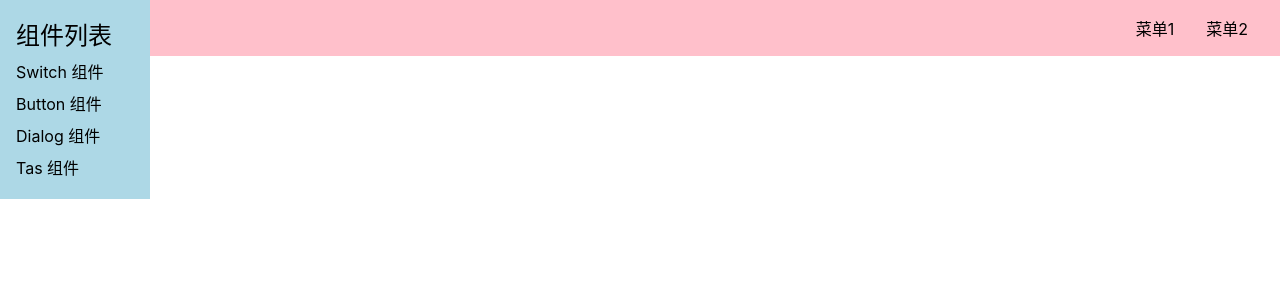
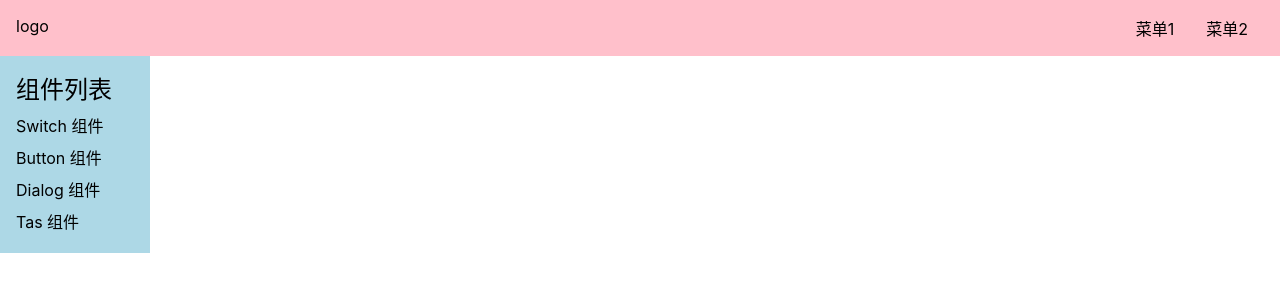
Before and after one commit to lttztt/wheel-vue3, a Vue app: page /#/doc in a window 1280 px wide. Shown: the top 300 px of the page. Built offline with nearby package versions, Linux system fonts and the light colour scheme.

Commit message:
调节 topnav 和 aside 的位置

```diff
--- a/src/components/Topnav.vue
+++ b/src/components/Topnav.vue
@@ -28,6 +28,8 @@ export default {
     background: pink;
     display: flex;
     padding: 16px;
+    position: relative;
+    z-index: 10;
     > .logo {
         max-width: 6em;
         margin-right: auto;
--- a/src/views/Doc.vue
+++ b/src/views/Doc.vue
@@ -45,6 +45,7 @@ export default {
     position: fixed;
     top: 0;
     left: 0;
+    padding-top: 70px;
     > h2 {
       margin-bottom: 4px;
     }
```
